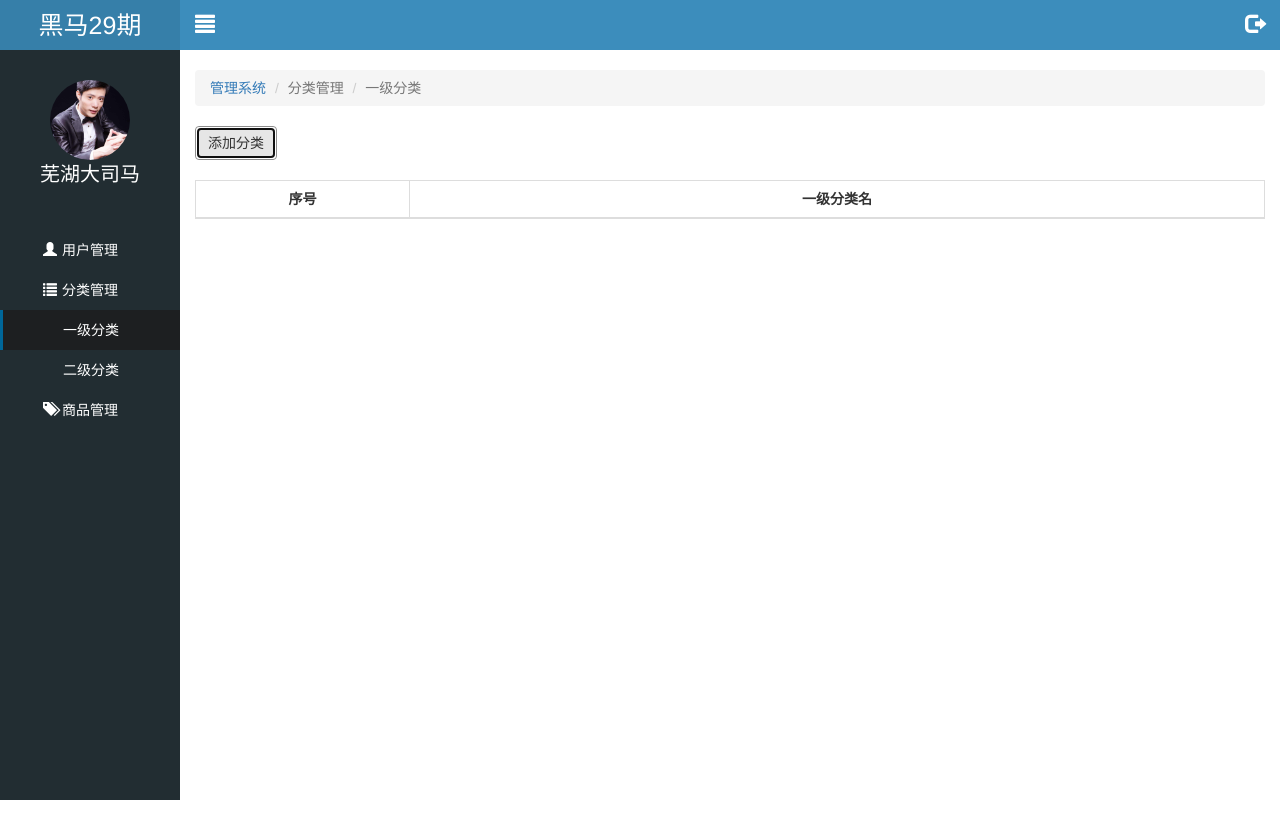
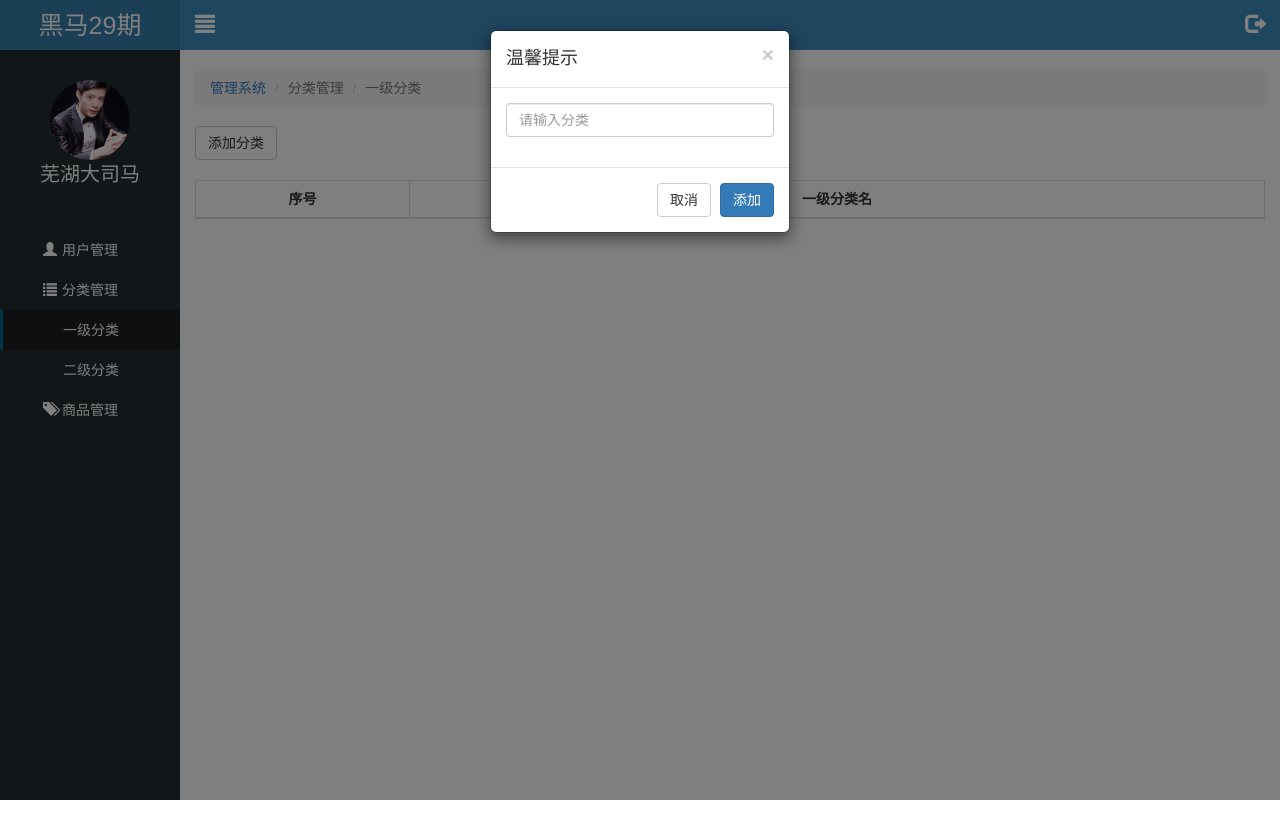
Before and after one commit to ww997651877/letao, a website: page public/back/first.html in a window 1280 px wide. Both pictures are taken after a click on the button "添加分类". Drawn offline with Linux system fonts and the light colour scheme; no server answers.

Commit message:
一级分类开发完成

```diff
--- a/public/back/first.html
+++ b/public/back/first.html
@@ -57,7 +57,7 @@
         </ol>
         <div class="lt_content">
             <!-- 按钮 -->
-            <button class="btn btn-default">添加分类</button>
+            <button class="btn btn-default" id="addBtn">添加分类</button>
             <!-- 表格 -->
             <table class="table table-bordered table-hover mt_20">
               <thead>
@@ -81,6 +81,40 @@
 
     </div>
   </div>
+
+  <!-- 添加的模态框 -->
+  <div class="modal fade" tabindex="-1" id="addModal">
+    <!-- 内部的模态框 -->
+    <div class="modal-dialog modal-sm" role="document">
+      <div class="modal-content">
+
+
+        <form id="form">
+          <!-- 头部 -->
+          <div class="modal-header">
+            <button type="button" class="close" data-dismiss="modal"><span>&times;</span></button>
+            <h4 class="modal-title">温馨提示</h4>
+          </div>
+          <!-- 中间 -->
+          <div class="modal-body">
+              <!-- 在每一行外层要套一个form-group父元素（规范）
+                将来表单校验依赖于这个父元素 实现添加提示信息
+                没有form-group    表单校验会报错
+                -->
+              <div class="form-group">
+                <input type="text" name="categoryName" class="form-control" placeholder="请输入分类">
+              </div>
+          </div>
+          <!-- 底部 -->
+          <div class="modal-footer">
+            <!-- data-dismiss="modal" 用于关闭模态框 -->
+            <button type="button" class="btn btn-default" data-dismiss="modal">取消</button>
+            <button type="submit" class="btn btn-primary">添加</button>
+          </div>
+        </form>
+      </div><!-- /.modal-content -->
+    </div><!-- /.modal-dialog -->
+  </div><!-- /.modal -->
 
 
 
--- a/public/back/js/first.js
+++ b/public/back/js/first.js
@@ -4,7 +4,7 @@ $(function() {
   var pageSize = 5;// 每页多少条
 
 
-  // 一进入页面，发送ajax请求，获取数据，进行渲染
+  // 1.一进入页面，发送ajax请求，获取数据，进行渲染
   render();
   function render() {
     $.ajax({
@@ -39,5 +39,63 @@ $(function() {
         });
       }
     });
-  }
+  };
+
+  // 2.点击添加按钮，显示添加模态框
+  $('#addBtn').click(function() {
+    // 显示添加模态框
+    $('#addModal').modal('show');
+  });
+
+
+  // 3.表单校验功能
+  $('#form').bootstrapValidator({
+    // 配置校验图标
+    feedbackIcons: {
+      valid: 'glyphicon glyphicon-heart',    // 成功
+      invalid: 'glyphicon glyphicon-remove',    // 失败
+      validating: 'glyphicon glyphicon-refresh'    // 校验中
+    },
+    // 字段列表
+    fields: {
+      categoryName: {
+        // 校验规则
+        validators: {
+          // 非空
+          notEmpty: {
+            message: '请输入一级分类'
+          }
+        }
+      }
+    }
+  });
+
+  // 4.注册表单成功事件，阻止默认的提交，通过ajax提交
+  $('#form').on('success.form.bv', function(e) {
+    e.preventDefault();
+
+    // 通过ajax提交
+    $.ajax({
+      type: 'post',
+      url: '/category/addTopCategory',
+      data: $('#form').serialize(),
+      dataType: 'json',
+      success: function(info) {
+        console.log(info);
+        if (info.success) {
+          // 添加成功
+          // 关闭模态框
+          $('#addModal').modal('hide');
+          // 重新渲染第一页
+          currentPage = 1;
+          render();
+
+          // 重置表单的内容和状态
+          // resetForm(true) 表示内容和状态都重置
+          // 不传值只重置状态
+          $('#form').data('bootstrapValidator').resetForm(true);
+        }
+      }
+    });
+  });
 })
```
